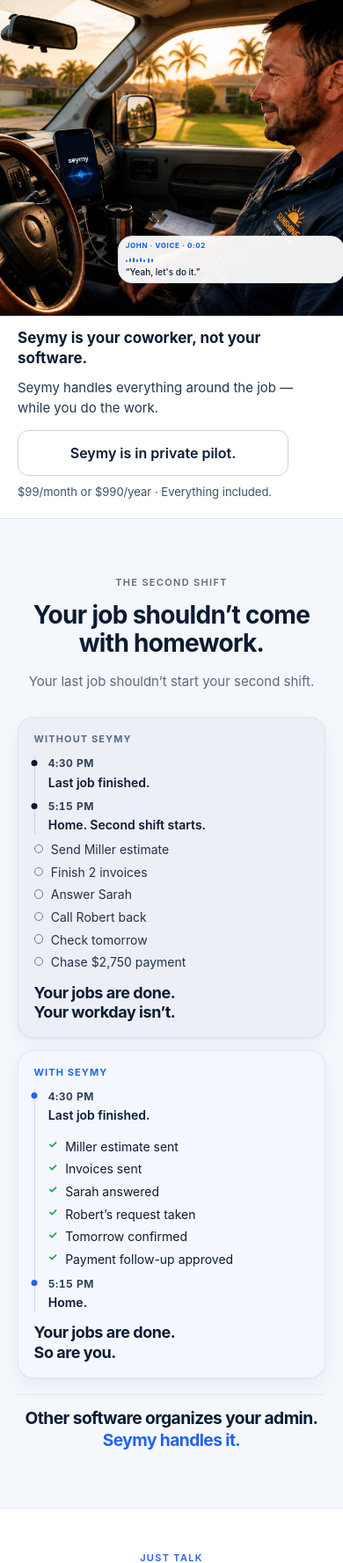
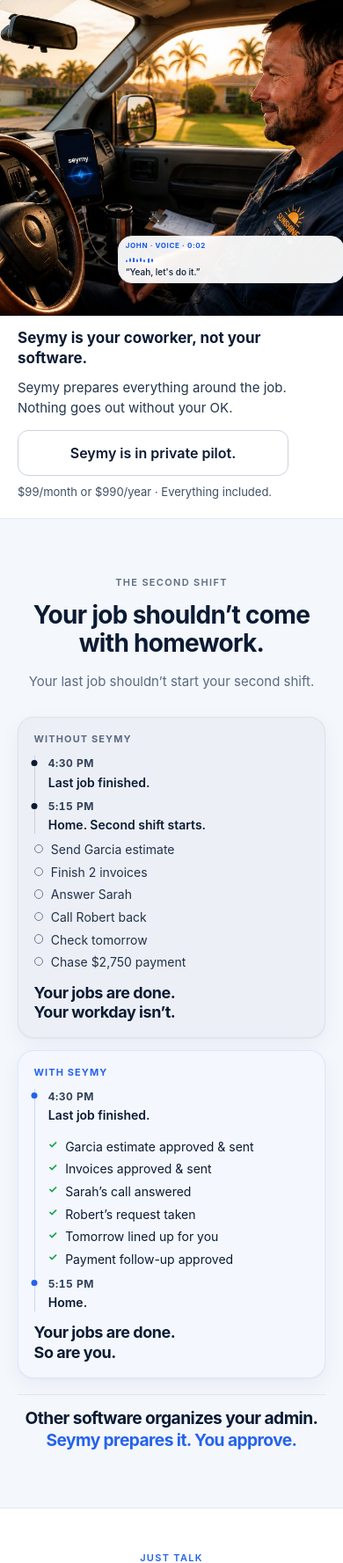
Before and after one commit to Rnaji/seymy, a Django app: page / in a window 390 px wide. Shown: the part 194-1971 px from the top of the page at 88% size. Run offline with Django 5.2, Linux system fonts and the light colour scheme; style sheets or scripts are compiled from the project's sources.

Commit message:
Review fixes: owner-approval wording, verified legal facts, public-repo hygiene
Landing: no appointment confirmation storyline in the hero, "prepares" and
"approved & sent" instead of autonomous "handles"/"sent", consistent sample
names (Garcia, Anderson), 1% copy covers every payment through Seymy.
Legal pages: "Seymy" as the brand, entity/address/support email as markers,
no phone; the SMS program as the carrier-required structure (program,
recipients, opt-in, frequency, rates, STOP, HELP, contact, delivery), all
markers; Privacy carries the opt-in non-sharing statement verbatim.
Comments no longer name internal sessions or people. Tests: visible markers,
label/URL escaping.

Co-Authored-By: Claude Opus 5.5 <noreply@anthropic.com>

```diff
--- a/config/settings.py
+++ b/config/settings.py
@@ -201,7 +201,7 @@ STRIPE_PUBLISHABLE_KEY = _env('STRIPE_PUBLISHABLE_KEY', '')
 STRIPE_WEBHOOK_SECRET = _env('STRIPE_WEBHOOK_SECRET', '')
 STRIPE_CURRENCY = _env('STRIPE_CURRENCY', 'usd')
 
-# Landing call to action (L3): the single download channel validated by Rachid.
+# Landing call to action: the single validated download channel.
 # Empty URL (the default) = no download link anywhere; the CTAs show a neutral
 # "private pilot" note instead. Only a plain https URL is ever linked.
 SITE_DOWNLOAD_URL = _env('SITE_DOWNLOAD_URL', '')
--- a/landing/download.py
+++ b/landing/download.py
@@ -1,5 +1,5 @@
 """
-The landing's single download channel (Rachid's decision L.7, 04/11).
+The landing's single download channel.
 
 One setting pair, ``SITE_DOWNLOAD_URL`` and ``SITE_DOWNLOAD_LABEL``, drives
 every call to action on the site. Without a publishable URL there is no link
--- a/landing/templates/landing/index.html
+++ b/landing/templates/landing/index.html
@@ -2560,8 +2560,8 @@
                 <span></span><span></span><span></span><span></span>
               </div>
               <p class="hc-body">
-                First one — Sarah asked if Thursday morning works.<br>
-                Confirm it?
+                First one — the Garcia estimate is ready.<br>
+                Want to review it?
               </p>
             </div>
           </div>
@@ -2599,8 +2599,8 @@
                 <span></span><span></span><span></span><span></span>
               </div>
               <p class="hc-body">
-                First one — Sarah asked if Thursday morning works.<br>
-                Confirm it?
+                First one — the Garcia estimate is ready.<br>
+                Want to review it?
               </p>
             </div>
           </div>
@@ -2618,8 +2618,8 @@
             Seymy is your coworker, not your software.
           </p>
           <p class="hero-support">
-            Seymy handles everything around the job —<br>
-            while you do the work.
+            Seymy prepares everything around the job.<br>
+            Nothing goes out without your OK.
           </p>
           <div class="hero-cta-block">
             {% include "landing/partials/download_cta.html" with cta_class="hero-cta" %}
@@ -2635,7 +2635,7 @@
           Seymy is your coworker, not your software.
         </p>
         <p class="hero-support">
-          Seymy handles everything around the job — while you do the work.
+          Seymy prepares everything around the job. Nothing goes out without your OK.
         </p>
         <div class="hero-cta-block">
           {% include "landing/partials/download_cta.html" with cta_class="hero-cta" %}
@@ -2678,7 +2678,7 @@
               </div>
             </div>
             <ul class="hw-tasks" aria-label="Admin still waiting">
-              <li class="hw-task hw-task--open">Send Miller estimate</li>
+              <li class="hw-task hw-task--open">Send Garcia estimate</li>
               <li class="hw-task hw-task--open">Finish 2 invoices</li>
               <li class="hw-task hw-task--open">Answer Sarah</li>
               <li class="hw-task hw-task--open">Call Robert back</li>
@@ -2699,11 +2699,11 @@
                 <p class="hw-beat">Last job finished.</p>
               </div>
               <ul class="hw-tasks hw-tasks--between" aria-label="Admin already handled">
-                <li class="hw-task hw-task--done">Miller estimate sent</li>
-                <li class="hw-task hw-task--done">Invoices sent</li>
-                <li class="hw-task hw-task--done">Sarah answered</li>
+                <li class="hw-task hw-task--done">Garcia estimate approved &amp; sent</li>
+                <li class="hw-task hw-task--done">Invoices approved &amp; sent</li>
+                <li class="hw-task hw-task--done">Sarah’s call answered</li>
                 <li class="hw-task hw-task--done">Robert’s request taken</li>
-                <li class="hw-task hw-task--done">Tomorrow confirmed</li>
+                <li class="hw-task hw-task--done">Tomorrow lined up for you</li>
                 <li class="hw-task hw-task--done">Payment follow-up approved</li>
               </ul>
               <div class="hw-phase">
@@ -2732,7 +2732,7 @@
               </div>
             </div>
             <ul class="hw-tasks" aria-label="Admin still waiting">
-              <li class="hw-task hw-task--open">Send Miller estimate</li>
+              <li class="hw-task hw-task--open">Send Garcia estimate</li>
               <li class="hw-task hw-task--open">Finish 2 invoices</li>
               <li class="hw-task hw-task--open">Answer Sarah</li>
               <li class="hw-task hw-task--open">Call Robert back</li>
@@ -2755,11 +2755,11 @@
                 <p class="hw-beat">Last job finished.</p>
               </div>
               <ul class="hw-tasks hw-tasks--between" aria-label="Admin already handled">
-                <li class="hw-task hw-task--done">Miller estimate sent</li>
-                <li class="hw-task hw-task--done">Invoices sent</li>
-                <li class="hw-task hw-task--done">Sarah answered</li>
+                <li class="hw-task hw-task--done">Garcia estimate approved &amp; sent</li>
+                <li class="hw-task hw-task--done">Invoices approved &amp; sent</li>
+                <li class="hw-task hw-task--done">Sarah’s call answered</li>
                 <li class="hw-task hw-task--done">Robert’s request taken</li>
-                <li class="hw-task hw-task--done">Tomorrow confirmed</li>
+                <li class="hw-task hw-task--done">Tomorrow lined up for you</li>
                 <li class="hw-task hw-task--done">Payment follow-up approved</li>
               </ul>
               <div class="hw-phase">
@@ -2777,7 +2777,7 @@
         <div class="hw-statement">
           <p>
             Other software organizes your admin.<br>
-            <span class="text-seymy">Seymy handles it.</span>
+            <span class="text-seymy">Seymy prepares it. You approve.</span>
           </p>
         </div>
       </div>
@@ -2930,7 +2930,7 @@
             workday — handled.
           </h2>
           <p class="day-subhead">
-            Seymy knows when to act, when to ask, and when to stay quiet.
+            Seymy knows when to prepare, when to ask, and when to stay quiet.
           </p>
         </header>
 
@@ -2967,7 +2967,7 @@
             <div class="workday-moment__body-col">
               <h3 class="workday-moment__situation">You’re on site.</h3>
               <p class="workday-moment__behavior"><span class="workday-moment__behavior-brand">Seymy</span><span class="workday-moment__behavior-arrow" aria-hidden="true">→</span><span class="workday-moment__behavior-action">Stays quiet</span></p>
-              <p class="workday-moment__support">Non-urgent calls, messages and admin can wait.</p>
+              <p class="workday-moment__support">Non-urgent calls and admin can wait.</p>
             </div>
           </article>
 
@@ -3006,7 +3006,7 @@
               <p class="workday-moment__support">Seymy keeps track in the background and lines up what needs your OK.</p>
               <ul class="workday-moment__actions">
                 <li><span aria-hidden="true">✓</span><span>Deposit received from Anderson</span></li>
-                <li><span aria-hidden="true">✓</span><span>Sarah asked to move Thursday — reply drafted for you</span></li>
+                <li><span aria-hidden="true">✓</span><span>Sarah called back — her request is ready for you</span></li>
                 <li><span aria-hidden="true">✓</span><span>Unpaid invoice reminder ready for your approval</span></li>
               </ul>
             </div>
@@ -3069,7 +3069,7 @@
         </header>
 
         <div class="connected-journey" id="connected-journey">
-          <p class="connected-journey__name">John Miller</p>
+          <p class="connected-journey__name">John Anderson</p>
           <div class="connected-journey__flow">
             <div class="connected-journey__track" aria-hidden="true">
               <div class="connected-journey__base"></div>
@@ -3187,7 +3187,7 @@
 
           <div class="pricing-card__block">
             <p class="pricing-card__kicker">1% only on payments collected through Seymy</p>
-            <p class="pricing-card__copy">Card payments your customers make through Seymy (Stripe). Cash, check or bank transfers paid to you directly carry no Seymy fee. Creating or sending an estimate is never charged.</p>
+            <p class="pricing-card__copy">Payments your customers make through Seymy (Stripe). Cash, check or bank transfers paid to you directly carry no Seymy fee. Creating or sending an estimate is never charged.</p>
           </div>
 
           <div class="pricing-card__block">
@@ -3245,7 +3245,7 @@
                 </span>
               </summary>
               <div class="faq-panel">
-                <p>Not unless it really needs you. Seymy handles what it can, saves non-urgent decisions for later, and learns when you prefer not to be interrupted.</p>
+                <p>Not unless it really needs you. Seymy prepares what it can, saves non-urgent decisions for later, and learns when you prefer not to be interrupted.</p>
               </div>
             </details>
 
@@ -3282,7 +3282,7 @@
               </summary>
               <div class="faq-panel">
                 <p>It asks you.</p>
-                <p>Seymy handles what it knows and brings you in when a decision needs your judgment.</p>
+                <p>Seymy prepares what it knows and brings you in when a decision needs your judgment.</p>
               </div>
             </details>
 
--- a/static/css/site-v11.css
+++ b/static/css/site-v11.css
@@ -1,6 +1,6 @@
 /*
- * Seymy V1.1 site identity (REF-1).
- * Tokens mirror the mobile app's src/theme.ts (K0, integration/v11-wave-c-mobile).
+ * Seymy site identity.
+ * Tokens mirror the Seymy mobile app theme (src/theme.ts).
  * Loaded after the Tailwind build and the page styles; unlayered, so these
  * values override the Tailwind theme variables.
  */
@@ -76,7 +76,7 @@ summary:focus-visible {
   outline-offset: 2px;
 }
 
-/* L3: no validated download channel yet = a neutral note, never a link. */
+/* No validated download channel = a neutral note, never a link. */
 .pilot-note {
   display: flex;
   min-height: 3.25rem;
@@ -140,7 +140,7 @@ mark.todo {
   overflow-wrap: anywhere;
 }
 
-/* Legal pages (Privacy, Terms) in the landing's REF-1 identity. */
+/* Legal pages (Privacy, Terms) in the landing's identity. */
 .legal-body {
   margin: 0;
   min-height: 100dvh;
@@ -268,22 +268,28 @@ mark.todo {
   border-radius: var(--radius-card);
   background: #f7faff;
 }
-.legal-contact__list { margin: 0; }
-.legal-contact__list > div {
+.legal-contact__list,
+.legal-sms { margin: 0; }
+.legal-contact__list > div,
+.legal-sms > div {
   display: grid;
   gap: 0.15rem;
   padding: 0.6rem 0;
   border-bottom: 1px solid var(--color-line);
 }
 @media (min-width: 640px) {
+  .legal-sms > div { grid-template-columns: 11rem 1fr; gap: 1rem; }
   .legal-contact__list > div { grid-template-columns: 7rem 1fr; gap: 1rem; }
 }
+.legal-sms dt,
 .legal-contact__list dt {
   color: var(--color-navy-muted);
   font-size: 0.8125rem;
   font-weight: 600;
 }
+.legal-sms dd,
 .legal-contact__list dd { margin: 0; }
+.legal-sms__sharing { margin-top: 1rem !important; font-weight: 600; color: var(--color-navy) !important; }
 .legal-related {
   display: flex;
   flex-wrap: wrap;
@@ -301,7 +307,7 @@ mark.todo {
 }
 .legal-related a:hover { text-decoration: underline; }
 
-/* P2 (audit L.2): the mobile hero voice bubble sat on the photo with low contrast. */
+/* The mobile hero voice bubble sat on the photo with low contrast. */
 @media (max-width: 1023px) {
   .hero-chat--mobile .hc-bubble {
     background: rgba(255, 255, 255, 0.94);
```
Also changed, not shown: landing/templates/landing/legal/contact.html (+8 -4 lines), landing/templates/landing/legal/privacy.html (+5 -17 lines), landing/templates/landing/legal/sms_program.html (added, +16 -0 lines), landing/templates/landing/legal/terms.html (+6 -13 lines), landing/test_site0.py (+35 -7 lines).
